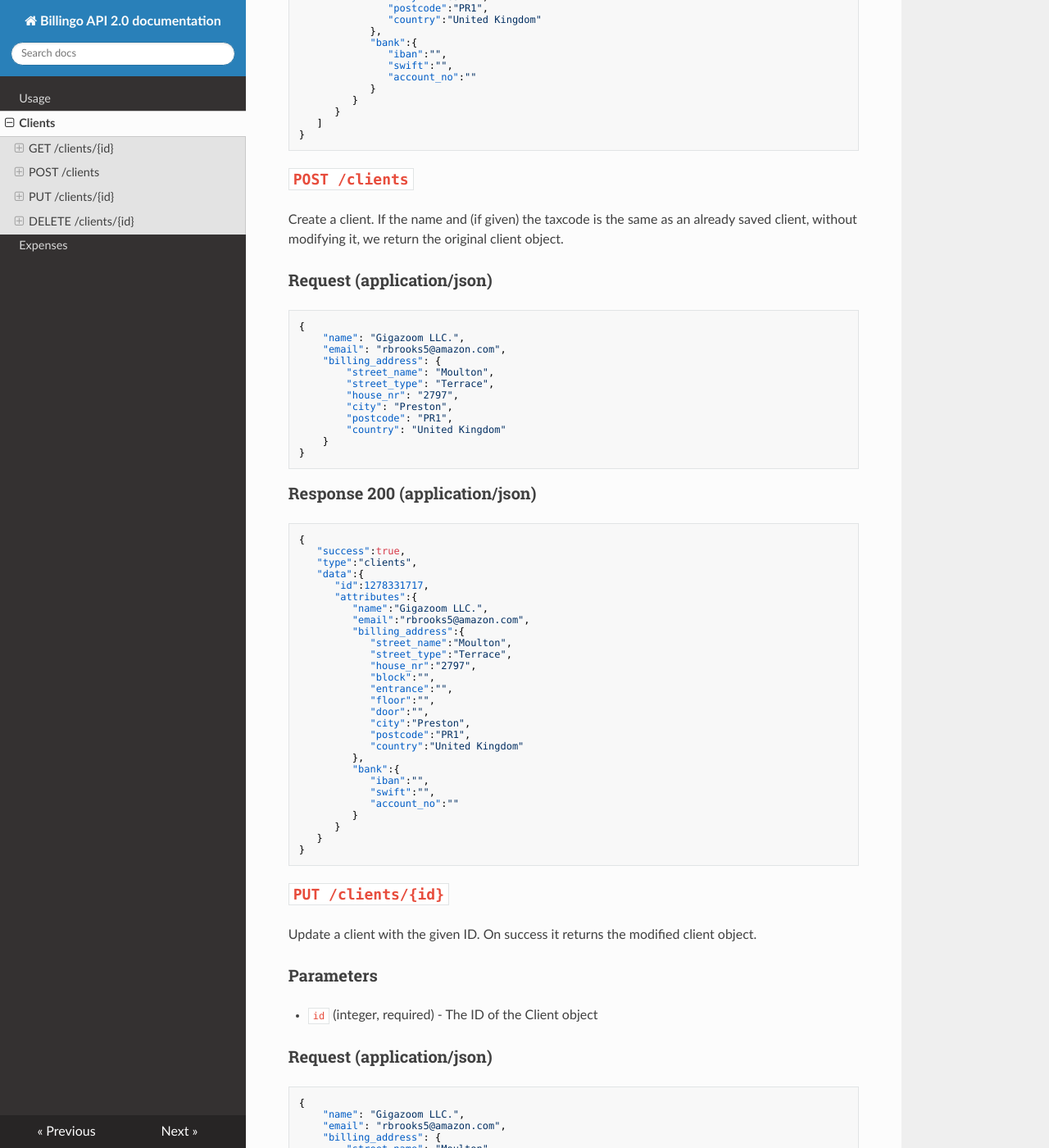
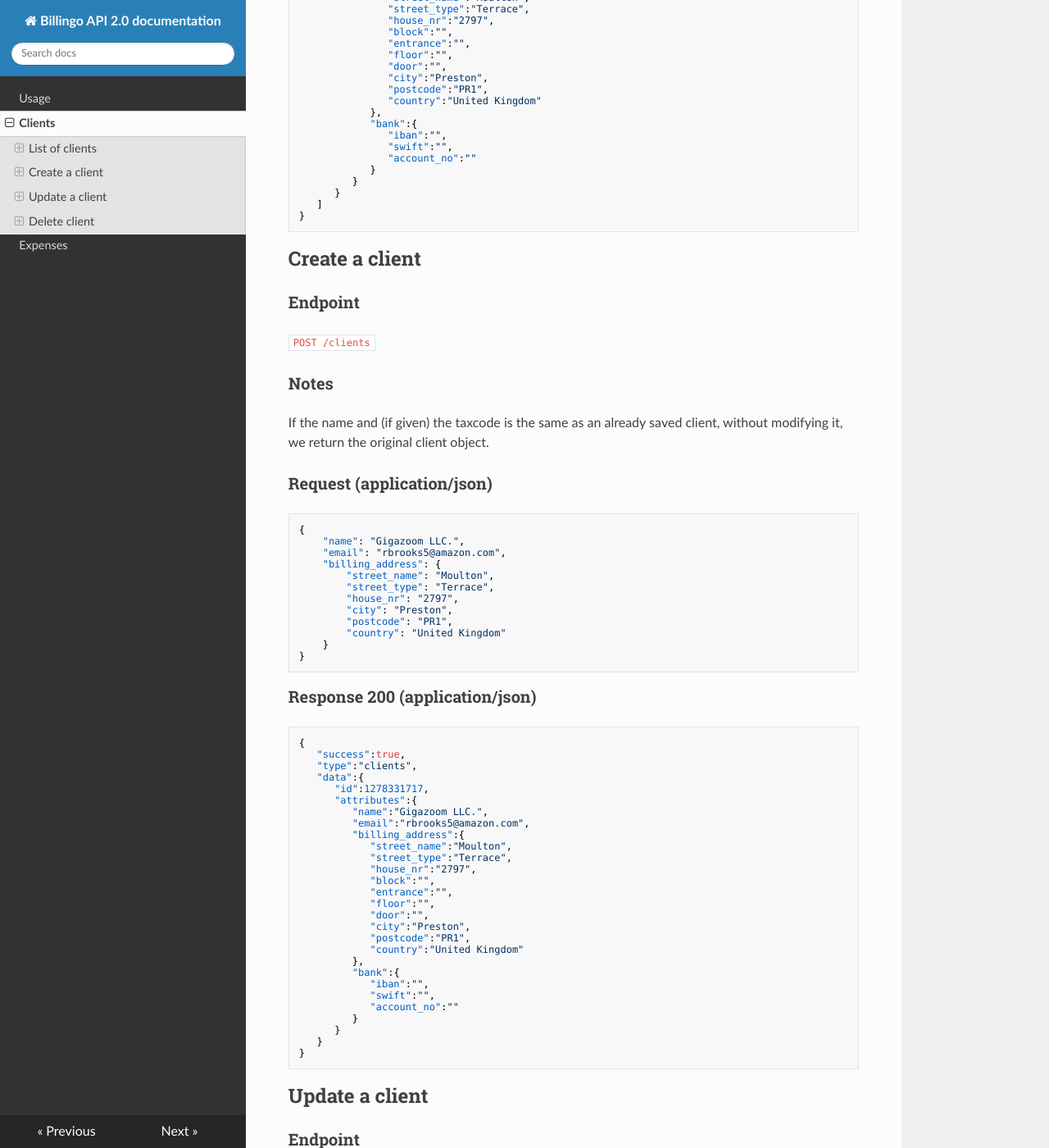
Before and after one commit to octonull/Billingo-API-docs, an MkDocs documentation site: the page built from docs/clients.md, in a window 1280 px wide and 1400 px high, scrolled down 737 px. Shown: the whole window at 82% size. Built offline with MkDocs 1.6.1, drawn with Linux system fonts in a browser that asks for light colours; nearby versions of some CDN libraries; old or Windows-style settings are respelled for this version of MkDocs; some of the changed text lies outside the part shown.

Commit message:
Clients finished

````diff
--- a/docs/clients.md
+++ b/docs/clients.md
@@ -4,7 +4,11 @@ Clients object representation.
 
 JSON Schema: [https://www.billingo.hu/json/schema/client.json](https://www.billingo.hu/json/schema/client.json)
 
-## `GET /clients/{id}`
+## List of clients
+
+### Endpoint
+
+`GET /clients/{id}`
 
 ### Parameters
 - `id` (integer, optional) - If set, only return the given client object
@@ -45,9 +49,14 @@ JSON Schema: [https://www.billingo.hu/json/schema/client.json](https://www.billi
 }
 ```
 
-## `POST /clients`
+## Create a client
 
-Create a client.
+### Endpoint
+
+`POST /clients`
+
+### Notes
+
 If the name and (if given) the taxcode is the same as an already saved client, without modifying it, we return
 the original client object.
 
@@ -101,12 +110,19 @@ the original client object.
 }
 ```
 
-## `PUT /clients/{id}`
+## Update a client
 
-Update a client with the given ID. On success it returns the modified client object.
+### Endpoint
+
+`PUT /clients/{id}`
 
 ### Parameters
 - `id` (integer, required) - The ID of the Client object
+
+
+### Notes
+
+On success it returns the modified client object.
 
 ### Request (application/json)
 
@@ -159,7 +175,11 @@ Update a client with the given ID. On success it returns the modified client obj
 }
 ```
 
-## `DELETE /clients/{id}`
+## Delete client
+
+### Endpoint
+
+`DELETE /clients/{id}`
 
 ### Parameters
 - `id` (integer, required) - The ID of the Client object
````
